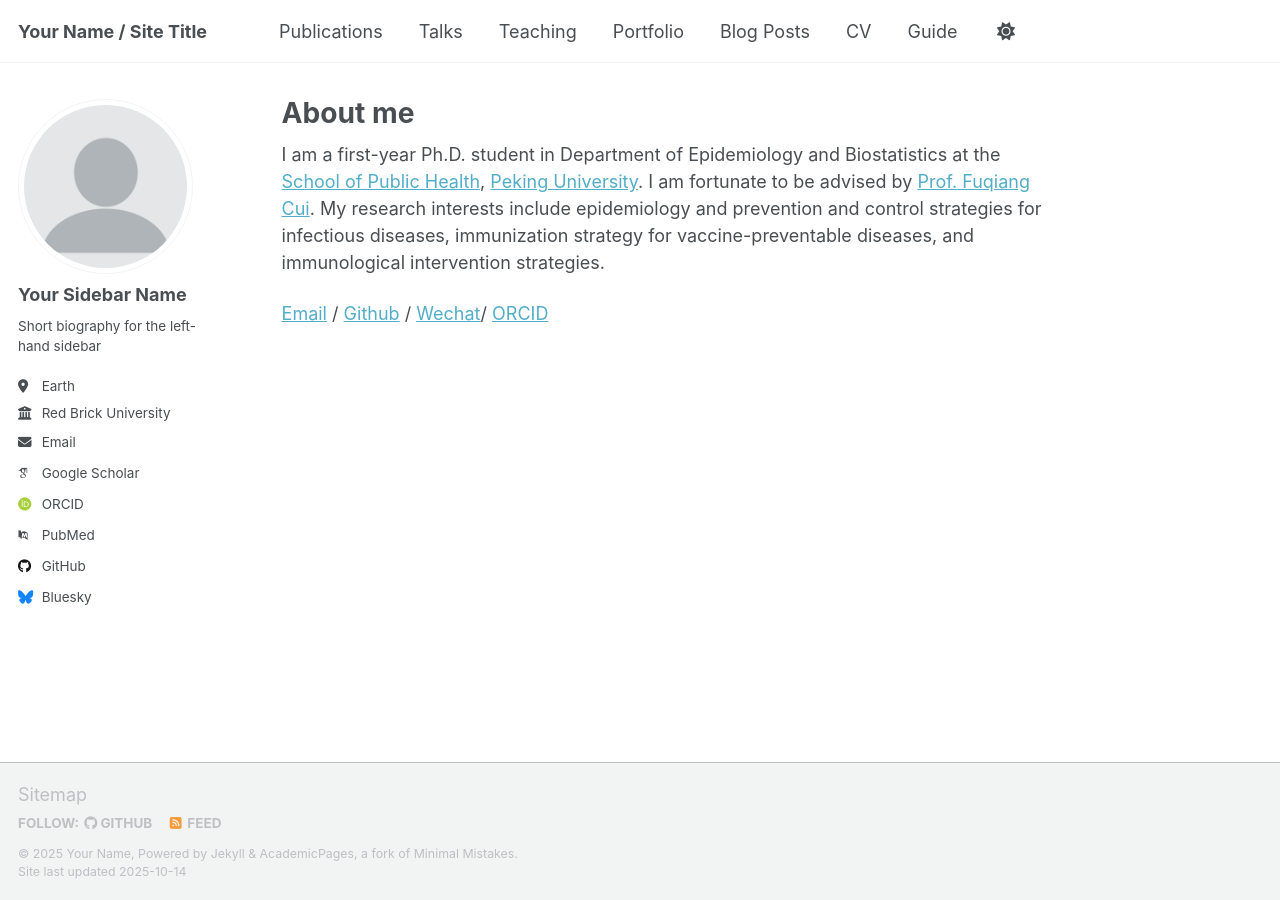
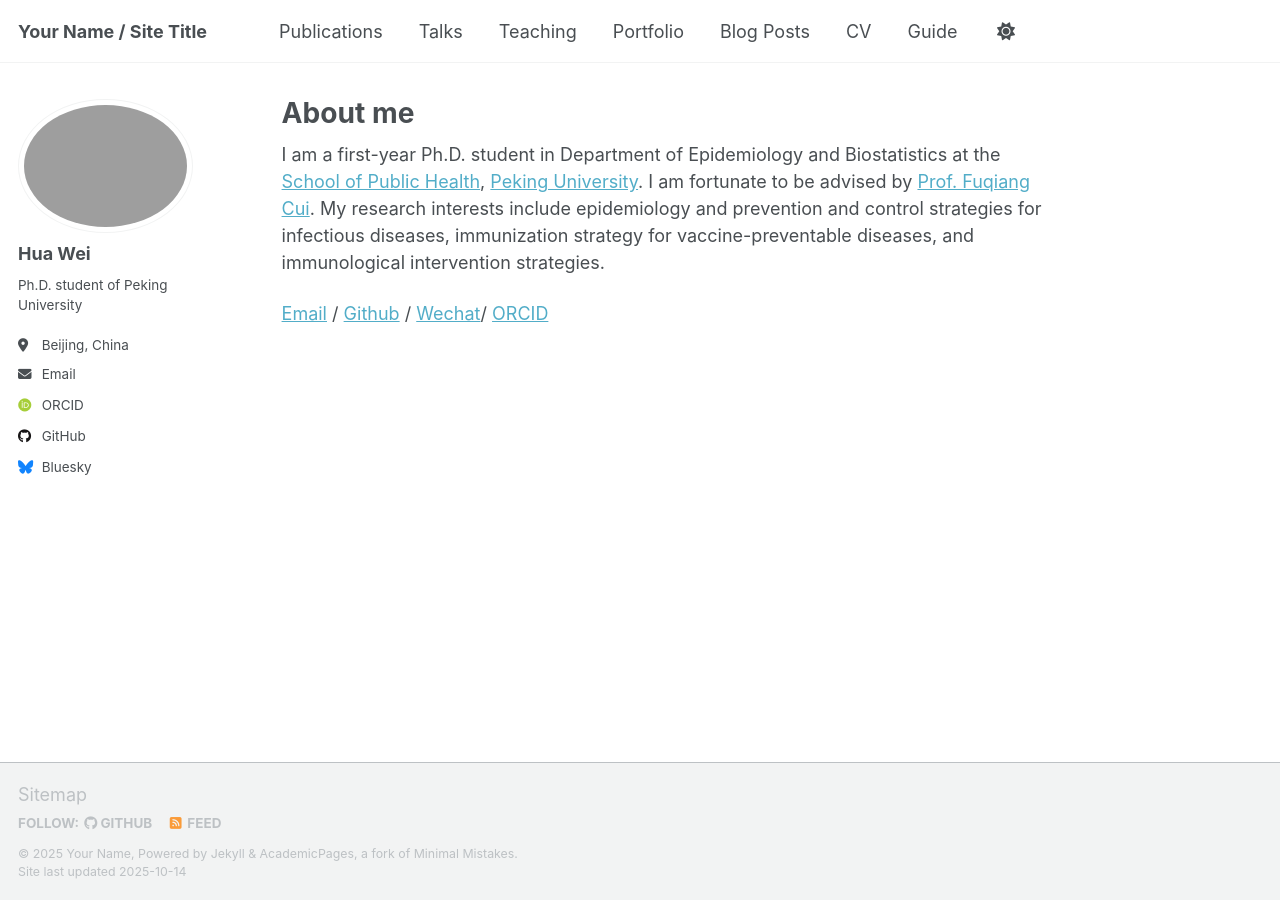
Before and after one commit to WeiHua363/WeiHua363.github.io, a Jekyll site: the page built from _pages/about.md, in a window 1280 px wide. Built offline with Jekyll 4.4.1, drawn with Linux system fonts in a browser that asks for light colours; some web fonts are replaced; a script that is not in the unit is left out.

Commit message:
Update _config.yml

```diff
--- a/_config.yml
+++ b/_config.yml
@@ -23,24 +23,24 @@ repository               : "academicpages/academicpages.github.io"
 #               Additional customization can be done by editing /_includes/author-profile.html
 author:
   # Biographic information
-  avatar           : "profile.png"
-  name             : "Your Sidebar Name"
+  avatar           : "../images/证件照.png"
+  name             : "Hua Wei"
   pronouns         : # example: "she/her"
-  bio              : "Short biography for the left-hand sidebar"
-  location         : "Earth"
-  employer         : "Red Brick University"
-  uri              : # URL
-  email            : "none@example.org"
+  bio              : "Ph.D. student of Peking University"
+  location         : "Beijing, China"
+  employer         : #"Red Brick University"
+  uri              : #
+  email            : "weihua25@@stu.pku.edu.cn"
 
   # Academic websites
   academia         : # URL
   arxiv            : # URL - Update with the correct link to your profile
-  googlescholar    : "https://scholar.google.com/citations?user=PS_CX0AAAAAJ"
+  googlescholar    : #"https://scholar.google.com/citations?user=PS_CX0AAAAAJ"
   inspire-hep      : # URL
   impactstory      : # URL
-  orcid            : "http://orcid.org/yourorcidurl"
+  orcid            : "https://orcid.org/0000-0003-1857-9412"
   semantic         : # URL
-  pubmed           : "https://www.ncbi.nlm.nih.gov/pubmed/?term=john+snow"
+  pubmed           : #"https://www.ncbi.nlm.nih.gov/pubmed/?term=john+snow"
   researchgate     : # URL
   scopus           : # URL
 
@@ -48,7 +48,7 @@ author:
   bitbucket        : # Username - Update with your username on the site
   codepen          : # Username
   dribbble         : # Username
-  github           : "academicpages"
+  github           : "https://github.com/WeiHua363"
   kaggle           : # Username
   stackoverflow    : # User number or user number and name (i.e., use "1" or "1/jeff-atwood")
 
```
